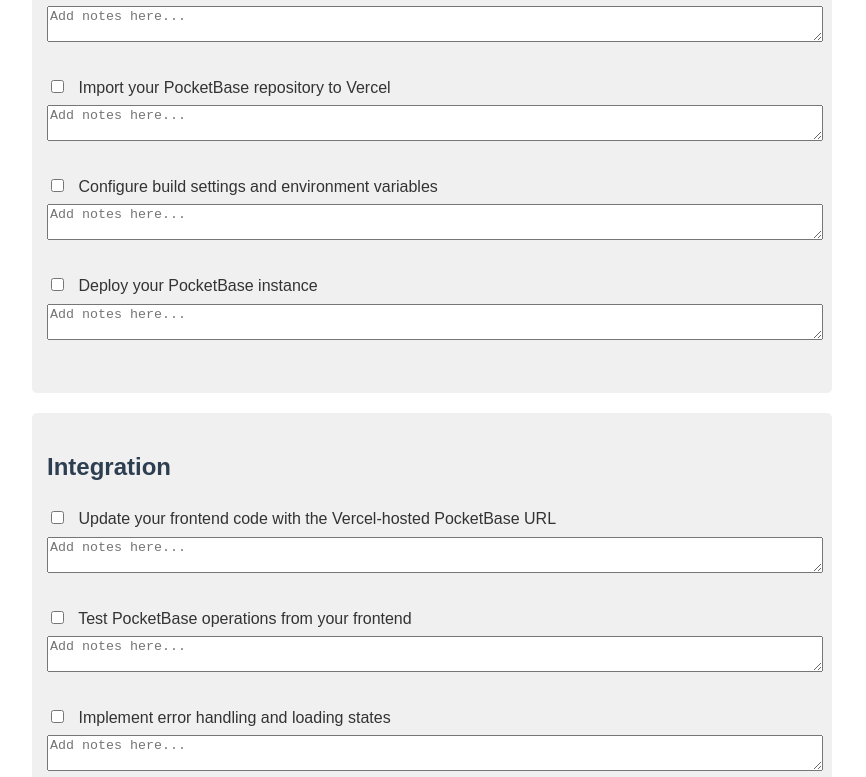
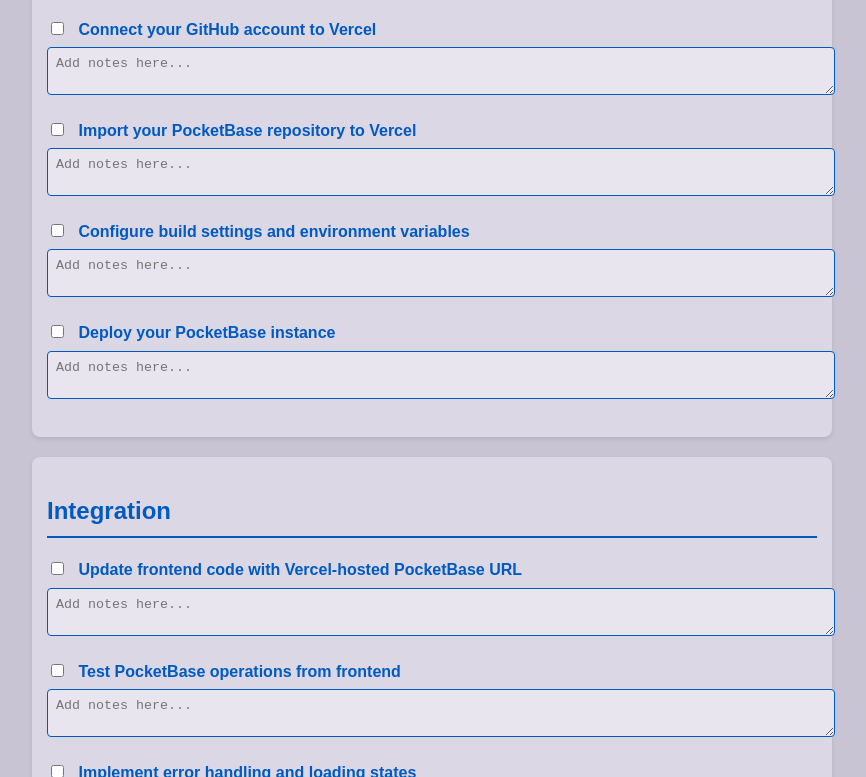
Before and after one commit to anandvip/pb-github-vercel, a plain HTML site: page index.html in a window 1280 px wide. Shown: the part 2023-2800 px from the top of the page, without its empty margins (208-1074 px from the left). Drawn offline with Linux system fonts and the light colour scheme.

Commit message:
Update index.html

```diff
--- a/index.html
+++ b/index.html
@@ -8,34 +8,55 @@
         body {
             font-family: Arial, sans-serif;
             line-height: 1.6;
-            color: #333;
+            background-color: #c9c4d3;
+            color: #005ac0;
             max-width: 800px;
             margin: 0 auto;
             padding: 20px;
         }
-        h1, h2 {
-            color: #2c3e50;
+        h1 {
+            text-align: center;
+            color: #005ac0;
+        }
+        .section {
+            background-color: #dbd7e4;
+            border-radius: 8px;
+            padding: 15px;
+            margin-bottom: 20px;
+            box-shadow: 0 2px 4px rgba(0, 0, 0, 0.1);
+        }
+        h2 {
+            color: #005ac0;
+            border-bottom: 2px solid #005ac0;
+            padding-bottom: 5px;
         }
         ul {
             list-style-type: none;
             padding: 0;
         }
         li {
-            margin-bottom: 10px;
+            margin-bottom: 15px;
         }
         input[type="checkbox"] {
             margin-right: 10px;
         }
+        label {
+            color: #005ac0;
+            font-weight: bold;
+        }
         textarea {
             width: 100%;
+            padding: 8px;
             margin-top: 5px;
-            margin-bottom: 15px;
+            border: 1px solid #005ac0;
+            border-radius: 4px;
+            background-color: #e8e5ee;
+            color: #005ac0;
         }
-        .section {
-            background-color: #f0f0f0;
-            padding: 15px;
-            margin-bottom: 20px;
-            border-radius: 5px;
+        textarea:focus {
+            outline: none;
+            border-color: #003a80;
+            box-shadow: 0 0 5px rgba(0, 90, 192, 0.5);
         }
     </style>
 </head>
@@ -69,7 +90,7 @@
                     "Download PocketBase executable",
                     "Create a `vercel.json` configuration file",
                     "Create an `index.js` file to run PocketBase",
-                    "Add any necessary environment variables",
+                    "Add necessary environment variables",
                     "Commit and push to GitHub"
                 ]
             },
@@ -86,8 +107,8 @@
             {
                 title: "Integration",
                 items: [
-                    "Update your frontend code with the Vercel-hosted PocketBase URL",
-                    "Test PocketBase operations from your frontend",
+                    "Update frontend code with Vercel-hosted PocketBase URL",
+                    "Test PocketBase operations from frontend",
                     "Implement error handling and loading states"
                 ]
             },
@@ -96,7 +117,7 @@
                 items: [
                     "Set up proper authentication in PocketBase",
                     "Configure CORS settings in PocketBase",
-                    "Implement proper error handling in frontend code",
+                    "Implement error handling in frontend code",
                     "Optimize API calls and data management"
                 ]
             },
@@ -112,22 +133,22 @@
                 title: "Vercel Requirements",
                 items: [
                     "Create a Vercel account",
-                    "Install Vercel CLI (optional, for local development)",
+                    "Install Vercel CLI (optional)",
                     "Connect GitHub account to Vercel",
-                    "Create `vercel.json` in your PocketBase repository",
-                    "Specify build settings and routes in `vercel.json`",
-                    "Set up environment variables in Vercel dashboard",
-                    "Configure automatic deployments from GitHub",
+                    "Create `vercel.json` in PocketBase repository",
+                    "Specify build settings and routes",
+                    "Set up environment variables",
+                    "Configure automatic deployments",
                     "Set up branch deployments (if needed)",
-                    "Configure custom domain in Vercel (optional)",
+                    "Configure custom domain (optional)",
                     "Ensure HTTPS is enabled",
                     "Set up log drainage (optional)",
                     "Configure performance monitoring",
                     "Check Vercel plan limits",
                     "Set up auto-scaling if needed",
-                    "Add team members to the Vercel project (if working in a team)",
-                    "Set up alerts for deployment failures or performance issues",
-                    "Plan for regular updates of PocketBase and other dependencies"
+                    "Add team members to project (if applicable)",
+                    "Set up alerts for deployment issues",
+                    "Plan for regular updates of dependencies"
                 ]
             }
         ];
```
